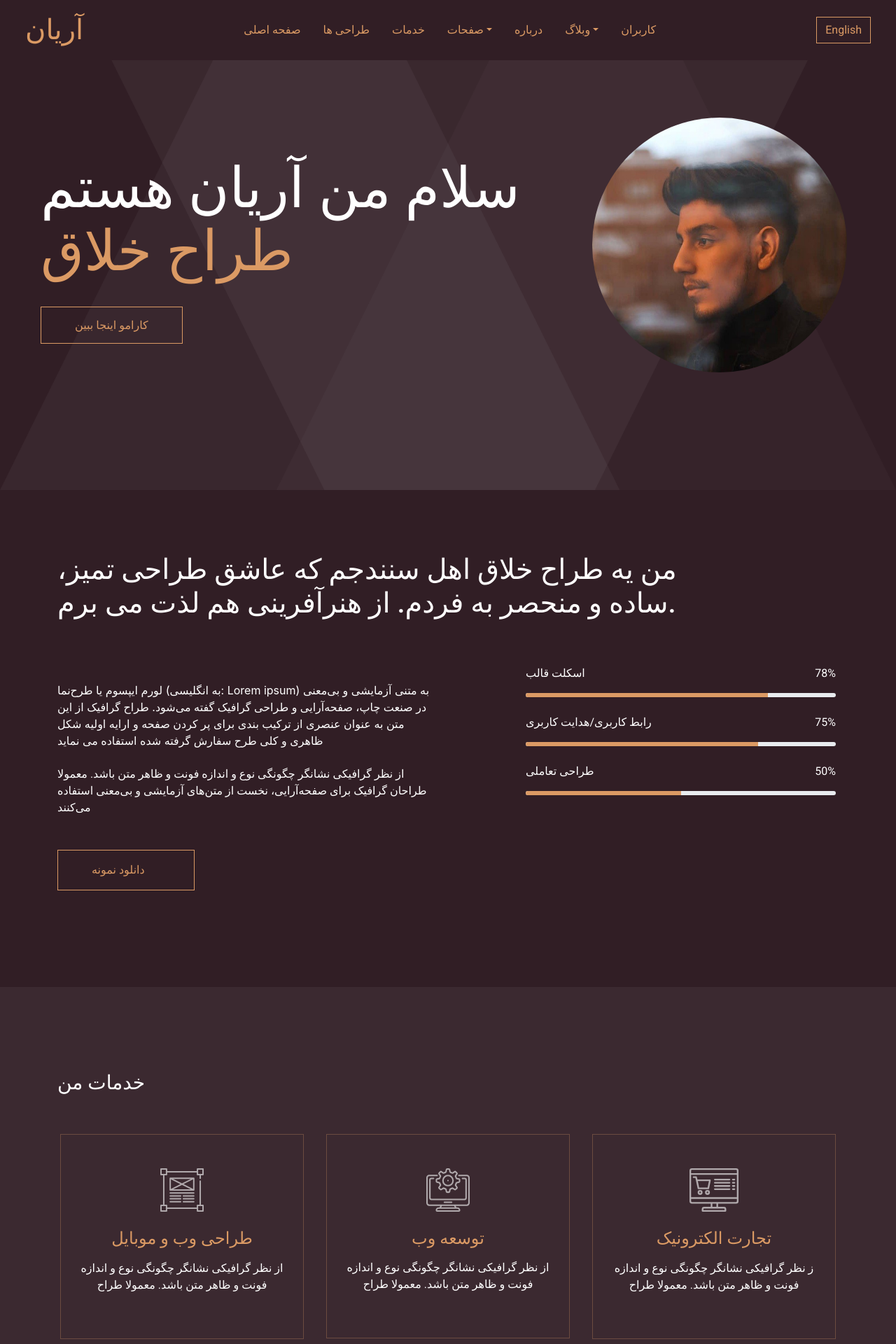
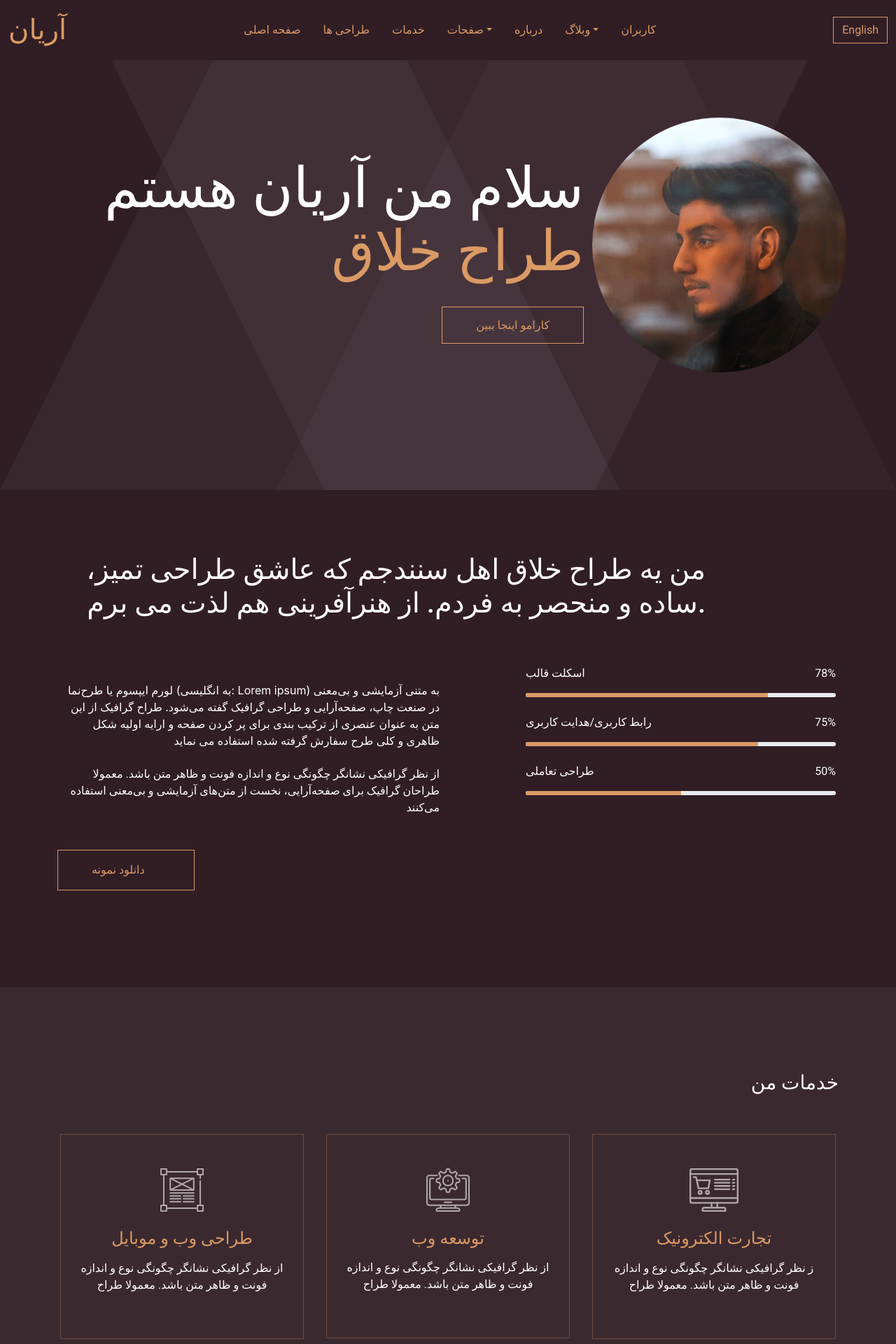
Before and after one commit to Arian-khamesi/Personal-Site, a React (Create React App) app: page /persian in a window 1280 px wide. Shown: the top 1920 px of the page at 70% size. Built offline with nearby package versions, Linux system fonts and the light colour scheme.

Commit message:
fixed bugs

```diff
--- a/src/App.css
+++ b/src/App.css
@@ -148,9 +148,16 @@ margin-left: 172px;
   margin-top: 129px;
   margin-bottom: 30px;
 }
+
+.slider{
+  text-align: center;
+}
 /*///////////////////////////////media/////////////////////////////////////////*/
 @media all and (max-width:767px){
-  .custom-nav{background-color:#4C4C4C !important;}
+  .custom-nav{
+    background-color:#4C4C4C !important;
+    padding: 0px 20px;
+  }
   .link-hover:hover{
       border-radius: 6px;
       background: #ccc !important;
--- a/src/Components/Slider/Slider.jsx
+++ b/src/Components/Slider/Slider.jsx
@@ -5,8 +5,8 @@ export default function Slider() {
         <div class="w-100 fifth-bg">
             <div class="container">
                 <div class="row">
-                    <div class="col-12">
-                        <h3 class="text-white fs-1 mb-4">What Clients say</h3>
+                    <div class="col-12 mb-4">
+                        <h3 class="text-white fs-1 mb-4 slider">What Clients say</h3>
                     </div>
                     <div class="col-12">
                         <div id="carouselExampleCaptions" class="carousel slide" data-bs-ride="carousel">
--- a/src/Components/Topbar/Topbar.jsx
+++ b/src/Components/Topbar/Topbar.jsx
@@ -3,7 +3,7 @@ import { Link } from 'react-router-dom'
 
 export default function Topbar() {
   return (
-    <nav class="navbar fixed-top navbar-expand-lg navbar-dark mx-4 custom-nav custom-back">
+    <nav class="navbar fixed-top navbar-expand-lg navbar-dark custom-nav custom-back">
     <div class="container-fluid">
       <a class="navbar-brand fs-1 color custom-font" href="#">Arian</a>
       <button class="navbar-toggler border-dark bgmenu" type="button" data-bs-toggle="collapse" data-bs-target="#navbarSupportedContent" aria-controls="navbarSupportedContent" aria-expanded="false" aria-label="Toggle navigation">
--- a/src/Pages/Persian/Persian.css
+++ b/src/Pages/Persian/Persian.css
@@ -1,3 +1,4 @@
+
 .custom-font{
     font-family: 'Roboto', sans-serif !important;
 }
@@ -148,6 +149,12 @@ margin-left: 172px;
     margin-top: 129px;
     margin-bottom: 30px;
 }
+.slider{
+    text-align: center;
+}
+.text_right{
+    text-align: right !important;
+}
 /*///////////////////////////////media/////////////////////////////////////////*/
 @media all and (max-width:767px){
     .custom-nav{background-color:#4C4C4C !important;}
--- a/src/Pages/Persian/Persian.jsx
+++ b/src/Pages/Persian/Persian.jsx
@@ -6,7 +6,7 @@ export default function Persian() {
   return (
     <>
       <div class="w-100 first-bg">
-        <nav class="navbar fixed-top navbar-expand-lg navbar-dark mx-4 custom-nav custom-back">
+        <nav class="navbar fixed-top navbar-expand-lg navbar-dark custom-nav custom-back">
           <div class="container-fluid">
             <a class="navbar-brand fs-1 color custom-font" href="#">آریان</a>
             <button class="navbar-toggler border-dark bgmenu" type="button" data-bs-toggle="collapse" data-bs-target="#navbarSupportedContent" aria-controls="navbarSupportedContent" aria-expanded="false" aria-label="Toggle navigation">
@@ -59,7 +59,7 @@ export default function Persian() {
         </nav>
         <div class="container h-100 px-0">
           <div class="row d-flex justify-content-center h-100">
-            <div class="col-10 col-lg-8 d-lg-inline-block align-self-center px-0">
+            <div class="col-10 col-lg-8 d-lg-inline-block align-self-center px-0 text-end">
               <h2 class="mb-5 text-white custom-h2 custom-font">سلام من آریان هستم
                 <br /><span class="color custom-font">طراح خلاق</span></h2>
               <a href="#" class="border border-1 px-5 py-3 text-decoration-none color custom-btn2 custom-font">کارامو اینجا ببین</a>
@@ -74,12 +74,12 @@ export default function Persian() {
         <div class="container">
           <div class="row">
             <div class="col-xl-10 mb-4 mb-md-5">
-              <h3 class="text-white mb-3 text-start fs-1 custom-font">من یه طراح خلاق اهل سنندجم که عاشق طراحی تمیز، ساده و منحصر به فردم. از هنرآفرینی هم لذت می برم. </h3>
+              <h3 class="text-white mb-3 text-start fs-1 custom-font text_right">من یه طراح خلاق اهل سنندجم که عاشق طراحی تمیز، ساده و منحصر به فردم. از هنرآفرینی هم لذت می برم. </h3>
             </div>
-            <div class="col-12 col-md-6 mb-5">
-              <p class="text-white text-start my-4 custom-fonnt">لورم ایپسوم یا طرح‌نما (به انگلیسی: Lorem ipsum) به متنی آزمایشی و بی‌معنی در صنعت چاپ، صفحه‌آرایی و طراحی گرافیک گفته می‌شود. طراح گرافیک از این متن به عنوان عنصری از ترکیب بندی برای پر کردن صفحه و ارایه اولیه شکل ظاهری و کلی طرح سفارش گرفته شده استفاده می نماید </p>
-              <p class="text-white text-start mb-4 custom-font"> از نظر گرافیکی نشانگر چگونگی نوع و اندازه فونت و ظاهر متن باشد. معمولا طراحان گرافیک برای صفحه‌آرایی، نخست از متن‌های آزمایشی و بی‌معنی استفاده می‌کنند </p>
-              <a href="#" class="mt-5 d-block text-decoration-none py-3 px-5 custom-link custom-font">دانلود نمونه</a>
+            <div class="col-12 col-md-6 mb-5 ">
+              <p class="text-white text-end my-4 custom-fonnt text_right">لورم ایپسوم یا طرح‌نما (به انگلیسی: Lorem ipsum) به متنی آزمایشی و بی‌معنی در صنعت چاپ، صفحه‌آرایی و طراحی گرافیک گفته می‌شود. طراح گرافیک از این متن به عنوان عنصری از ترکیب بندی برای پر کردن صفحه و ارایه اولیه شکل ظاهری و کلی طرح سفارش گرفته شده استفاده می نماید </p>
+              <p class="text-white text-end mb-4 custom-font "> از نظر گرافیکی نشانگر چگونگی نوع و اندازه فونت و ظاهر متن باشد. معمولا طراحان گرافیک برای صفحه‌آرایی، نخست از متن‌های آزمایشی و بی‌معنی استفاده می‌کنند </p>
+              <a href="#" class="mt-5 d-block text-decoration-none py-3 px-5 custom-link custom-font ">دانلود نمونه</a>
             </div>
             <div class="col-12 col-md-6 col-lg-5 offset-lg-1 max-width px-3">
               <div class="mb-3 d-flex justify-content-between">
@@ -111,7 +111,7 @@ export default function Persian() {
         <div class="container">
           <div class="row mb-5">
             <div class="col-12">
-              <h3 class="text-white custom-font">خدمات من</h3>
+              <h3 class="text-white custom-font text-end">خدمات من</h3>
             </div>
           </div>
           <div class="row">
@@ -143,7 +143,7 @@ export default function Persian() {
         <div class="container">
           <div class="row mb-5">
             <div class="col-12">
-              <h3 class="text-white fs-1 custom-font">طراحی های من</h3>
+              <h3 class="text-white fs-1 custom-font text-end">طراحی های من</h3>
             </div>
           </div>
           <div class="row">
@@ -205,7 +205,7 @@ export default function Persian() {
         <div class="container">
           <div class="row">
             <div class="col-12">
-              <h3 class="text-white fs-1 mb-4">سخن بزرگان</h3>
+              <h3 class="text-white fs-1 mb-4 slider">سخن بزرگان</h3>
             </div>
             <div class="col-12">
               <div id="carouselExampleCaptions" class="carousel slide" data-bs-ride="carousel">
@@ -254,13 +254,13 @@ export default function Persian() {
         <div class="container">
           <div class="row m-90">
             <div class="col-lg-8">
-              <h3 class="text-white fs-1 mb-4 custom-font">یه پروژه مدنظرته؟<a href="#" class="text-decoration-none color custom-font">بیا دربارش صحبت کنیم</a></h3>
-              <p class="text-white custom-font">لورم ایپسوم یا طرح‌نما (به انگلیسی: Lorem ipsum) به متنی آزمایشی و بی‌معنی در صنعت چاپ، صفحه‌آرایی و طراحی گرافیک گفته می‌شود. طراح گرافیک از این متن به عنوان عنصری از ترکیب بندی برای </p>
+              <h3 class="text-white fs-1 mb-4 custom-font text-end">یه پروژه مدنظرته؟<a href="#" class="text-decoration-none color custom-font">بیا دربارش صحبت کنیم</a></h3>
+              <p class="text-white custom-font text-end">لورم ایپسوم یا طرح‌نما (به انگلیسی: Lorem ipsum) به متنی آزمایشی و بی‌معنی در صنعت چاپ، صفحه‌آرایی و طراحی گرافیک گفته می‌شود. طراح گرافیک از این متن به عنوان عنصری از ترکیب بندی برای </p>
             </div>
           </div>
           <div class="row">
             <div class="col-12 col-md-3">
-              <div class="py-4 d-flex justify-content-between align-items-center px-custom custom-border icon-cell">
+              <div class="py-4 d-flex justify-content-between align-items-center px-custom custom-border icon-cell ">
                 <span class="text-white custom-span custom-font">رفتار</span>
                 <a href="#"><i class="bi bi-behance icon"></i></a>
               </div>
```
